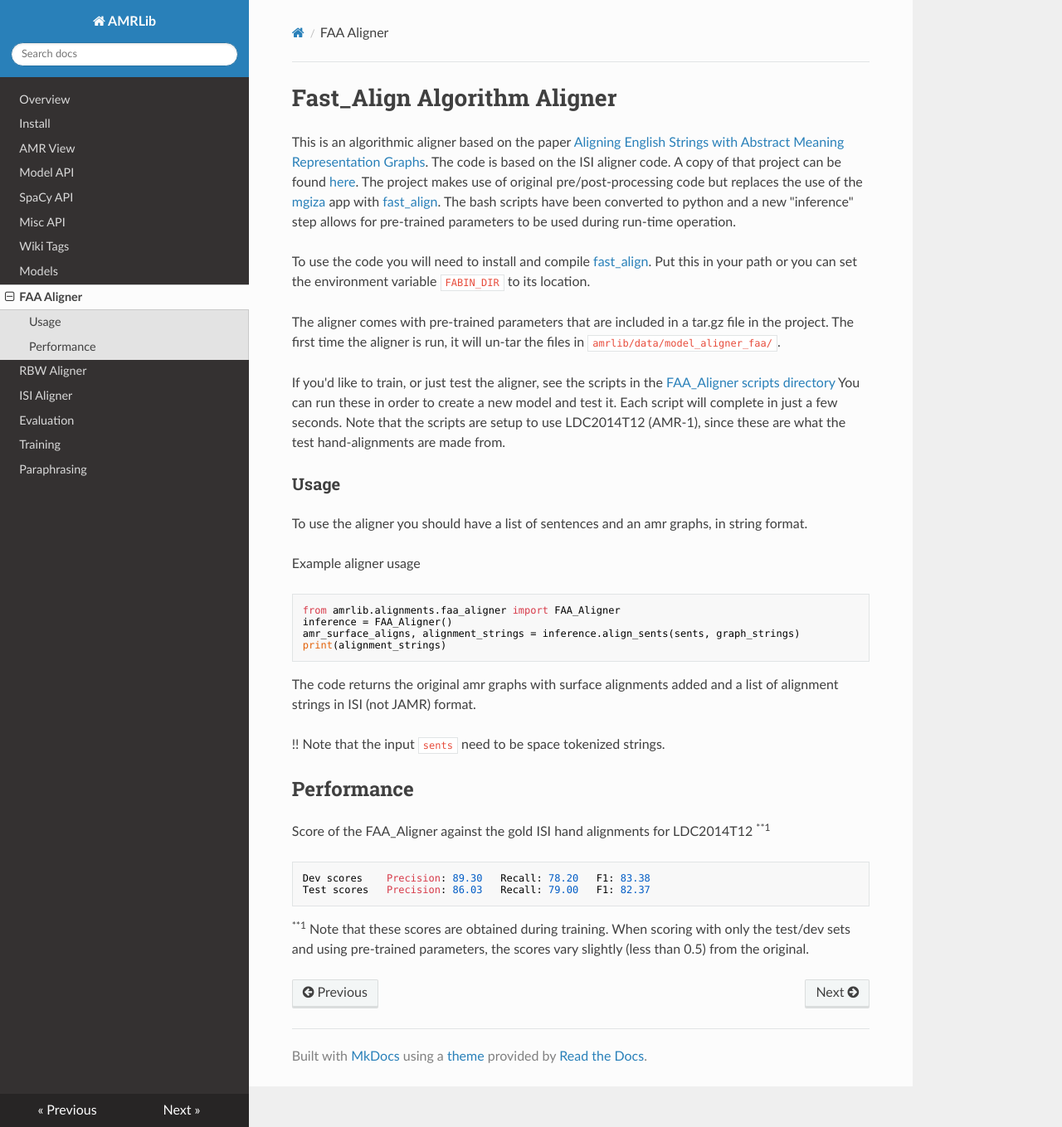
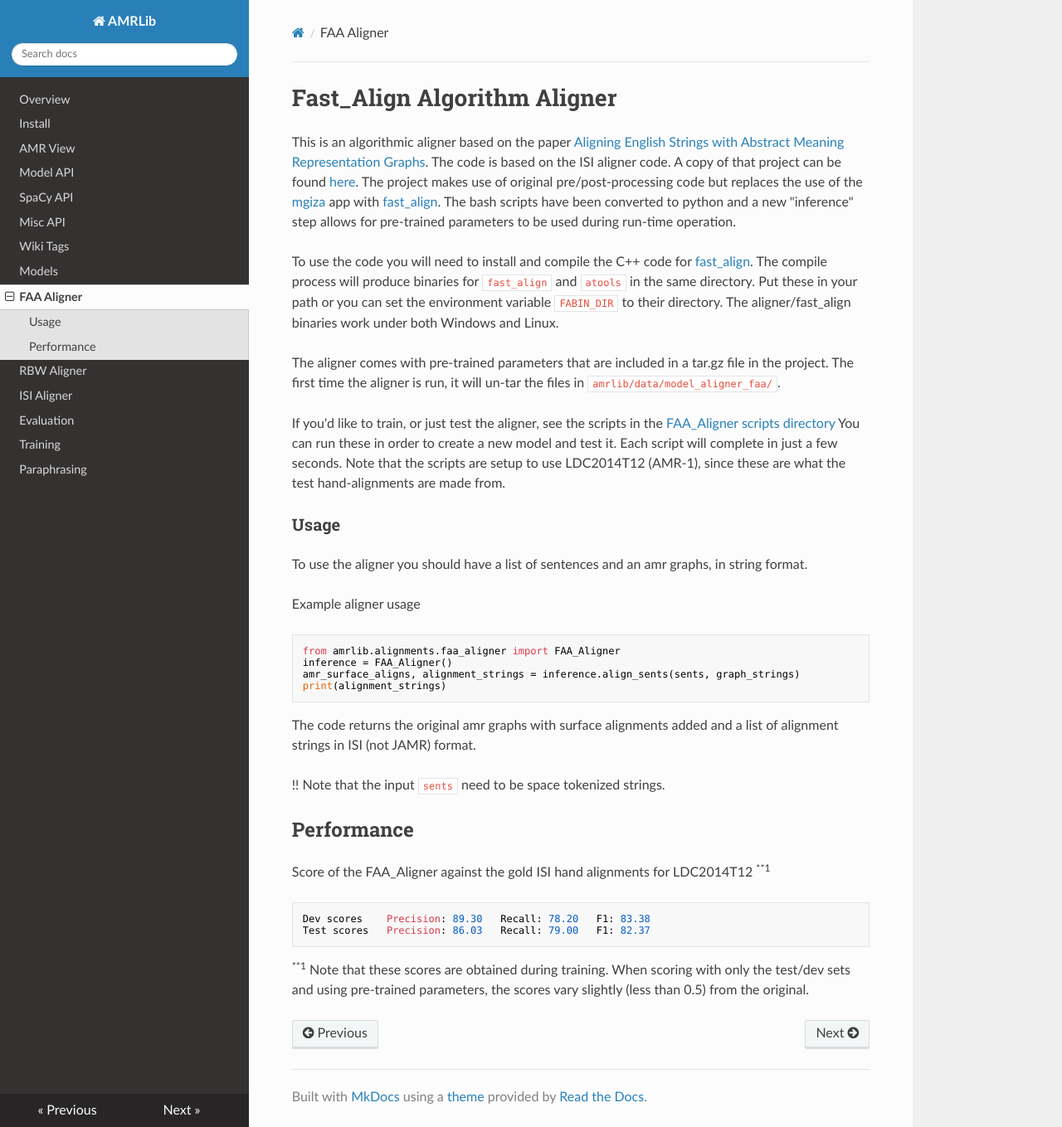
Before and after one commit to bjascob/amrlib, an MkDocs documentation site: the page built from docs/faa_aligner.md, in a window 1280 px wide and 1359 px high. Shown: the whole window at 83% size. Built offline with MkDocs 1.6.1, drawn with Linux system fonts in a browser that asks for light colours; nearby versions of some CDN libraries.

Commit message:
Update isntall docs and error message for faa_aligner binaries

```diff
--- a/docs/faa_aligner.md
+++ b/docs/faa_aligner.md
@@ -6,8 +6,10 @@ The project makes use of original pre/post-processing code but replaces the use
 app with [fast_align](https://github.com/clab/fast_align).  The bash scripts have been converted to python and a new
 "inference" step allows for pre-trained parameters to be used during run-time operation.
 
-To use the code you will need to install and compile [fast_align](https://github.com/clab/fast_align).
-Put this in your path or you can set the environment variable `FABIN_DIR` to its location.
+To use the code you will need to install and compile the C++ code for [fast_align](https://github.com/clab/fast_align).
+The compile process will produce binaries for `fast_align` and `atools` in the same directory.
+Put these in your path or you can set the environment variable `FABIN_DIR` to their directory.
+The aligner/fast_align binaries work under both Windows and Linux.
 
 The aligner comes with pre-trained parameters that are included in a tar.gz file in the project.
 The first time the aligner is run, it will un-tar the files in `amrlib/data/model_aligner_faa/`.
```
Also changed, not shown: docs/install.md (+5 -0 lines), 1 other file.
